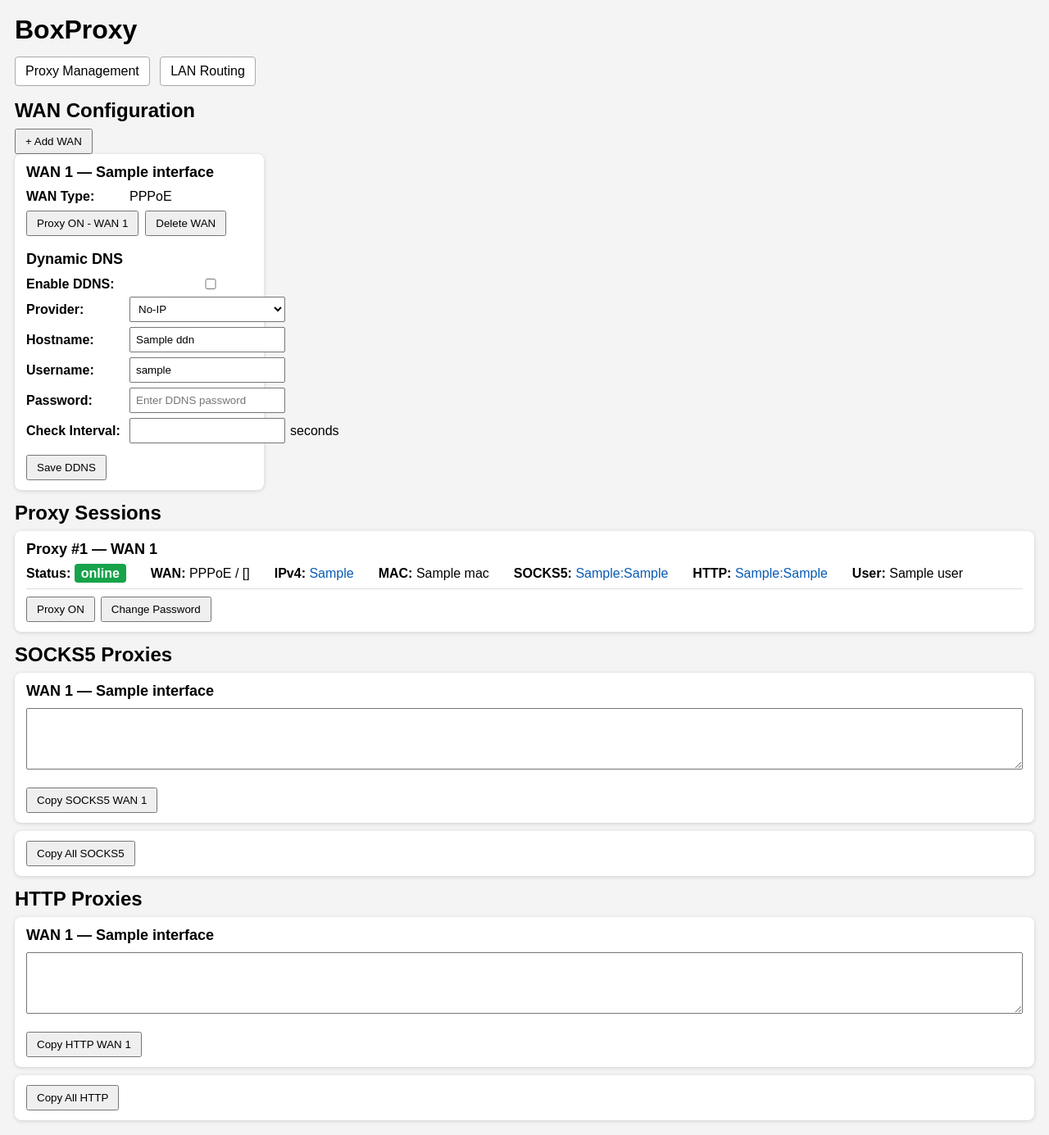
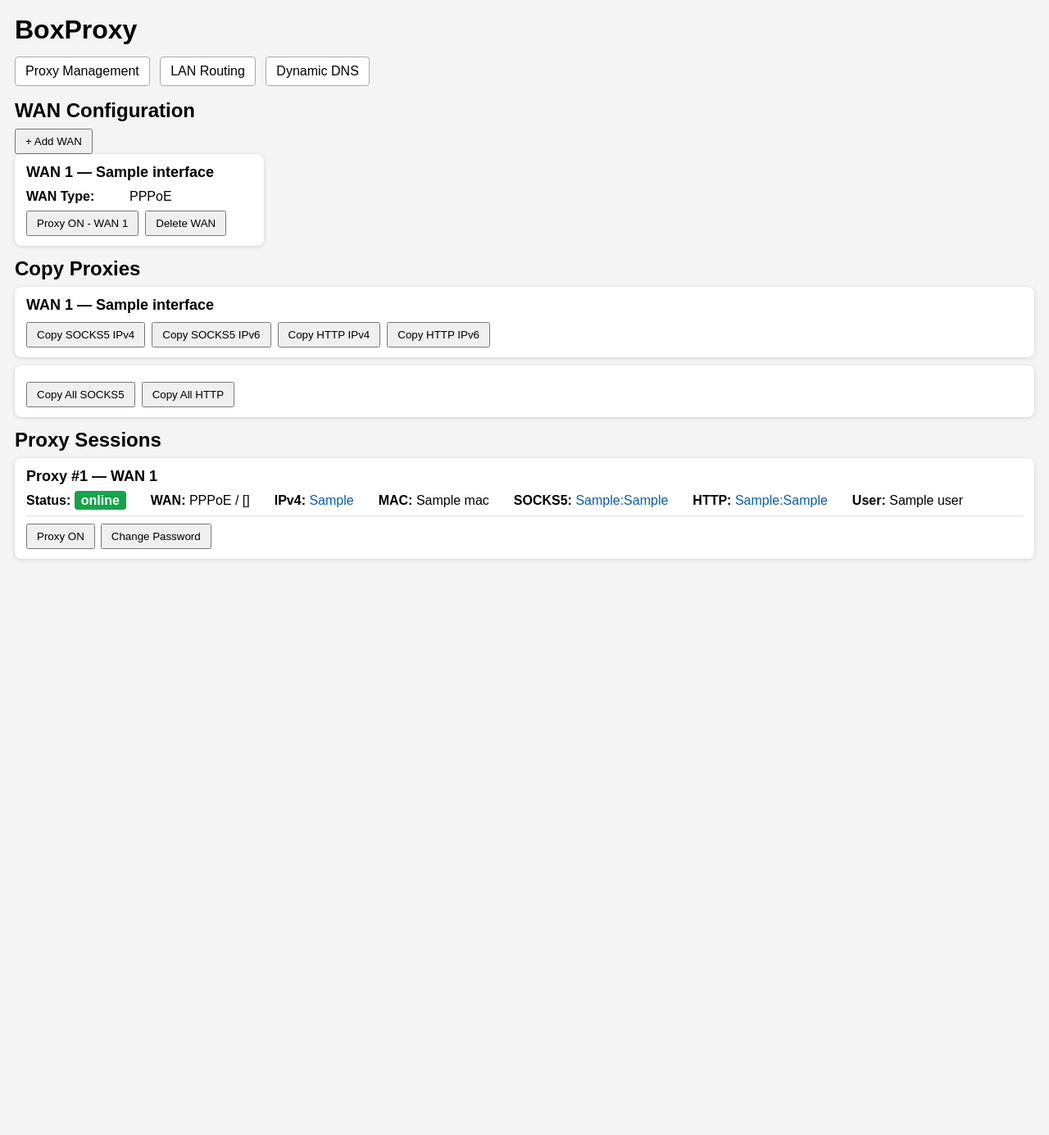
Before and after one commit to dtthhoanglong/boxproxy, a Flask app: template web/templates/index.html in a window 1280 px wide. Shown: the whole page at 82% size. After the commit the page ends 684 px from the top, so only its background shows below. Run offline with Flask 3, Linux system fonts and the light colour scheme; the template is opened without the code that fills it: most values are stand-ins (such as "Sample title", 1, 10 or a date in 2020); data that the repository does not hold is empty.

Commit message:
Complete V3 WebUI IPv6 and DDNS integration

```diff
--- a/web/app.py
+++ b/web/app.py
@@ -100,6 +100,18 @@ def index():
         wans=wans
     )
 
+@app.route("/ddns")
+def ddns_page():
+    wans = read_wans()
+
+    for wan in wans:
+        wan["ddns"] = read_ddns(wan["wan_id"])
+
+    return render_template(
+        "ddns.html",
+        wans=wans
+    )
+
 @app.route("/routing")
 def routing_page():
     proxies = read_instances()
@@ -171,6 +183,8 @@ def wan_save(wan_id):
 
     username = request.form.get("pppoe_user", "").strip()
     password = request.form.get("pppoe_password", "").strip()
+    ip_mode = request.form.get("ip_mode", "ipv4").strip() or "ipv4"
+    ipv6_per_session = request.form.get("ipv6_per_session", "1").strip() or "1"
 
     if not interface or not username:
         return redirect("/")
@@ -183,7 +197,9 @@ def wan_save(wan_id):
             str(wan_id),
             interface,
             username,
-            password
+            password,
+            ip_mode,
+            ipv6_per_session
         ]
     )
 
@@ -271,13 +287,13 @@ def ddns_save(wan_id):
     )
 
     if not hostname or not username:
-        return redirect("/")
+        return redirect("/ddns")
 
     if not interval_sec.isdigit():
-        return redirect("/")
+        return redirect("/ddns")
 
     if int(interval_sec) < 30:
-        return redirect("/")
+        return redirect("/ddns")
 
     run_cmd(
         [
@@ -293,7 +309,7 @@ def ddns_save(wan_id):
         ]
     )
 
-    return redirect("/")
+    return redirect("/ddns")
 
 
 @app.post("/ddns-disable/<int:wan_id>")
@@ -307,7 +323,7 @@ def ddns_disable(wan_id):
         ]
     )
 
-    return redirect("/")
+    return redirect("/ddns")
 
 @app.post("/wan-delete/<int:wan_id>")
 def wan_delete(wan_id):
@@ -325,7 +341,7 @@ def wan_delete(wan_id):
 @app.get("/api/copy-socks")
 def copy_socks():
     _, out, _ = run_cmd(
-        ["sudo", BOXPROXY, "copy-socks"]
+        ["sudo", BOXPROXY, "copy-socks", "all", request.args.get("family", "all")]
     )
 
     return jsonify({"text": out})
@@ -333,7 +349,7 @@ def copy_socks():
 @app.get("/api/copy-http")
 def copy_http():
     _, out, _ = run_cmd(
-        ["sudo", BOXPROXY, "copy-http"]
+        ["sudo", BOXPROXY, "copy-http", "all", request.args.get("family", "all")]
     )
 
     return jsonify({"text": out})
@@ -341,7 +357,7 @@ def copy_http():
 @app.get("/api/copy-socks/<int:wan_id>")
 def copy_socks_wan(wan_id):
     _, out, _ = run_cmd(
-        ["sudo", BOXPROXY, "copy-socks", str(wan_id)]
+        ["sudo", BOXPROXY, "copy-socks", str(wan_id), request.args.get("family", "all")]
     )
     return jsonify({"text": out})
 
@@ -349,7 +365,7 @@ def copy_socks_wan(wan_id):
 @app.get("/api/copy-http/<int:wan_id>")
 def copy_http_wan(wan_id):
     _, out, _ = run_cmd(
-        ["sudo", BOXPROXY, "copy-http", str(wan_id)]
+        ["sudo", BOXPROXY, "copy-http", str(wan_id), request.args.get("family", "all")]
     )
     return jsonify({"text": out})
 
@@ -543,6 +559,8 @@ def wan_add():
 
     username = request.form.get("pppoe_user", "").strip()
     password = request.form.get("pppoe_password", "").strip()
+    ip_mode = request.form.get("ip_mode", "ipv4").strip() or "ipv4"
+    ipv6_per_session = request.form.get("ipv6_per_session", "1").strip() or "1"
 
     if not username or not password:
         return redirect("/")
@@ -554,7 +572,9 @@ def wan_add():
             "wan-add",
             interface,
             username,
-            password
+            password,
+            ip_mode,
+            ipv6_per_session
         ]
     )
 
--- a/web/templates/index.html
+++ b/web/templates/index.html
@@ -239,6 +239,7 @@ input {
 <div class="nav">
     <a href="/">Proxy Management</a>
     <a href="/routing">LAN Routing</a>
+    <a href="/ddns">Dynamic DNS</a>
 </div>
 
 <h2>WAN Configuration</h2>
@@ -309,6 +310,20 @@ input {
             id="addWanPppoePasswordInput"
             required>
     </div>
+    <div id="addWanIpModeRow">
+        <strong>IP Mode:</strong>
+        <select name="ip_mode" id="addWanIpMode" onchange="updateAddWanIpMode()">
+            <option value="ipv4" selected>IPv4 Only</option>
+            <option value="dual">IPv4 + IPv6</option>
+            <option value="ipv6">IPv6 Only</option>
+        </select>
+    </div>
+
+    <div id="addWanIpv6CountRow" style="display:none;">
+        <strong>IPv6 per Session:</strong>
+        <input type="number" name="ipv6_per_session" id="addWanIpv6Count" min="1" max="99" value="1">
+    </div>
+
 
     <div id="addWanWifiSsid" style="display:none;">
     <strong>WiFi SSID:</strong>
@@ -429,6 +444,21 @@ input {
     type="password"
     name="pppoe_password"
     placeholder="Leave blank to keep current">
+    </div>
+
+
+    <div>
+        <strong>IP Mode:</strong>
+        <select name="ip_mode" id="wanIpMode{{ w.wan_id }}" onchange="updateWanIpMode('{{ w.wan_id }}')">
+            <option value="ipv4" {% if (w.ip_mode or 'ipv4') == 'ipv4' %}selected{% endif %}>IPv4 Only</option>
+            <option value="dual" {% if w.ip_mode == 'dual' %}selected{% endif %}>IPv4 + IPv6</option>
+            <option value="ipv6" {% if w.ip_mode == 'ipv6' %}selected{% endif %}>IPv6 Only</option>
+        </select>
+    </div>
+
+    <div id="wanIpv6CountRow{{ w.wan_id }}" style="{% if w.ip_mode != 'ipv6' %}display:none;{% endif %}">
+        <strong>IPv6 per Session:</strong>
+        <input type="number" name="ipv6_per_session" min="1" max="99" value="{{ w.ipv6_per_session or 1 }}">
     </div>
 
 </form>
@@ -570,109 +600,34 @@ input {
 
 {% endif %}
 
-<div class="wan-config"
-     style="margin-top:18px;">
-
-    <div class="session-title">
-        Dynamic DNS
-    </div>
-
-</div>
-
-<form method="post"
-      action="/ddns-save/{{ w.wan_id }}"
-      class="wan-config">
-
-    <div>
-        <strong>Enable DDNS:</strong>
-
-        <input
-            type="checkbox"
-            name="enabled"
-            value="yes"
-            {% if w.ddns.enabled == "yes" %}checked{% endif %}>
-    </div>
-
-    <div>
-        <strong>Provider:</strong>
-
-        <select name="provider">
-            <option value="noip"
-                    {% if w.ddns.provider == "noip" %}selected{% endif %}>
-                No-IP
-            </option>
-        </select>
-    </div>
-
-    <div>
-        <strong>Hostname:</strong>
-
-        <input
-            type="text"
-            name="hostname"
-            value="{{ w.ddns.hostname }}"
-            placeholder="example.ddns.net"
-            required>
-    </div>
-
-    <div>
-        <strong>Username:</strong>
-
-        <input
-            type="text"
-            name="username"
-            value="{{ w.ddns.username }}"
-            required>
-    </div>
-
-    <div>
-        <strong>Password:</strong>
-
-        <input
-            type="password"
-            name="password"
-            placeholder="{% if w.ddns.has_password %}Leave blank to keep current{% else %}Enter DDNS password{% endif %}">
-    </div>
-
-    <div>
-        <strong>Check Interval:</strong>
-
-        <input
-            type="number"
-            name="interval_sec"
-            min="30"
-            value="{{ w.ddns.interval_sec }}"
-            required>
-
-        <span>seconds</span>
-    </div>
-
-    <div class="wan-buttons">
-        <button type="submit">
-            Save DDNS
-        </button>
-    </div>
-
-</form>
-
-{% if w.ddns.enabled == "yes" %}
-
-<form method="post"
-      action="/ddns-disable/{{ w.wan_id }}"
-      style="margin-top:8px;">
-
-    <button type="submit">
-        Disable DDNS
-    </button>
-
-</form>
-
-{% endif %}
-
 </div>
 
 {% endfor %}
 
+</div>
+
+
+<h2>Copy Proxies</h2>
+
+{% for w in wans %}
+<div class="card">
+    <div class="session-title">WAN {{ w.wan_id }} — {{ w.interface }}</div>
+    <textarea id="socksListWan{{ w.wan_id }}" class="proxy-list" style="display:none;" readonly></textarea>
+    <textarea id="httpListWan{{ w.wan_id }}" class="proxy-list" style="display:none;" readonly></textarea>
+    <div class="wan-buttons">
+        <button type="button" onclick="copySocksWan({{ w.wan_id }}, 'ipv4')">Copy SOCKS5 IPv4</button>
+        <button type="button" onclick="copySocksWan({{ w.wan_id }}, 'ipv6')">Copy SOCKS5 IPv6</button>
+        <button type="button" onclick="copyHttpWan({{ w.wan_id }}, 'ipv4')">Copy HTTP IPv4</button>
+        <button type="button" onclick="copyHttpWan({{ w.wan_id }}, 'ipv6')">Copy HTTP IPv6</button>
+    </div>
+</div>
+{% endfor %}
+
+<div class="card">
+    <div class="wan-buttons">
+        <button type="button" onclick="copySocksAll()">Copy All SOCKS5</button>
+        <button type="button" onclick="copyHttpAll()">Copy All HTTP</button>
+    </div>
 </div>
 
 <h2>Proxy Sessions</h2>
@@ -814,69 +769,6 @@ input {
 {% endfor %}
 
 
-<h2>SOCKS5 Proxies</h2>
-
-{% for w in wans %}
-
-<div class="card">
-
-    <div class="session-title">
-        WAN {{ w.wan_id }} — {{ w.interface }}
-    </div>
-
-    <textarea
-        id="socksListWan{{ w.wan_id }}"
-        class="proxy-list"
-        readonly></textarea>
-
-    <br><br>
-
-    <button onclick="copySocksWan({{ w.wan_id }})">
-        Copy SOCKS5 WAN {{ w.wan_id }}
-    </button>
-
-</div>
-
-{% endfor %}
-
-<div class="card">
-    <button onclick="copySocksAll()">
-        Copy All SOCKS5
-    </button>
-</div>
-
-
-<h2>HTTP Proxies</h2>
-
-{% for w in wans %}
-
-<div class="card">
-
-    <div class="session-title">
-        WAN {{ w.wan_id }} — {{ w.interface }}
-    </div>
-
-    <textarea
-        id="httpListWan{{ w.wan_id }}"
-        class="proxy-list"
-        readonly></textarea>
-
-    <br><br>
-
-    <button onclick="copyHttpWan({{ w.wan_id }})">
-        Copy HTTP WAN {{ w.wan_id }}
-    </button>
-
-</div>
-
-{% endfor %}
-
-<div class="card">
-    <button onclick="copyHttpAll()">
-        Copy All HTTP
-    </button>
-</div>
-
 <script>
 
 
@@ -1014,6 +906,11 @@ function updateAddWanType() {
     const isPppoe = type === 'pppoe';
     const isWifi = type === 'wifi';
 
+    const ipModeRow = document.getElementById('addWanIpModeRow');
+    if (ipModeRow) {
+        ipModeRow.style.display = isPppoe ? 'flex' : 'none';
+    }
+
     pppoeUserRow.style.display =
         isPppoe ? 'flex' : 'none';
 
@@ -1034,6 +931,27 @@ function updateAddWanType() {
 
     wifiSsidInput.required = isWifi;
     wifiPasswordInput.required = isWifi;
+    updateAddWanIpMode();
+}
+
+function updateAddWanIpMode() {
+    const type = document.getElementById('addWanType');
+    const mode = document.getElementById('addWanIpMode');
+    const row = document.getElementById('addWanIpv6CountRow');
+    const input = document.getElementById('addWanIpv6Count');
+    if (!type || !mode || !row || !input) return;
+
+    const show = type.value === 'pppoe' && mode.value === 'ipv6';
+    row.style.display = show ? 'flex' : 'none';
+    input.required = show;
+    if (!show) input.value = '1';
+}
+
+function updateWanIpMode(wanId) {
+    const mode = document.getElementById('wanIpMode' + wanId);
+    const row = document.getElementById('wanIpv6CountRow' + wanId);
+    if (!mode || !row) return;
+    row.style.display = mode.value === 'ipv6' ? 'flex' : 'none';
 }
 
 async function toggleAddWan() {
@@ -1098,27 +1016,21 @@ async function copyText(text) {
     return ok;
 }
 
-async function copySocksWan(wanId) {
-    const r = await fetch('/api/copy-socks/' + wanId);
+async function copySocksWan(wanId, family = 'all') {
+    const r = await fetch('/api/copy-socks/' + wanId + '?family=' + encodeURIComponent(family));
     const j = await r.json();
-
-    document.getElementById(
-        'socksListWan' + wanId
-    ).value = j.text;
-
+    const box = document.getElementById('socksListWan' + wanId);
+    if (box) box.value = j.text;
     await copyText(j.text);
 }
 
 
-async function copyHttpWan(wanId) {
-    const r = await fetch('/api/copy-http/' + wanId);
+async function copyHttpWan(wanId, family = 'all') {
+    const r = await fetch('/api/copy-http/' + wanId + '?family=' + encodeURIComponent(family));
     const j = await r.json();
-
-    document.getElementById(
-        'httpListWan' + wanId
-    ).value = j.text;
+    const box = document.getElementById('httpListWan' + wanId);
+    if (box) box.value = j.text;
     await copyText(j.text);
-
 }
 
 
--- a/web/templates/routing.html
+++ b/web/templates/routing.html
@@ -78,6 +78,7 @@
 <div class="nav">
     <a href="/">Proxy Management</a>
     <a href="/routing">LAN Routing</a>
+    <a href="/ddns">Dynamic DNS</a>
 </div>
 
 <h2>LAN Device Routing</h2>
```
Also changed, not shown: web/templates/ddns.html (added, +53 -0 lines), 2 other files.
